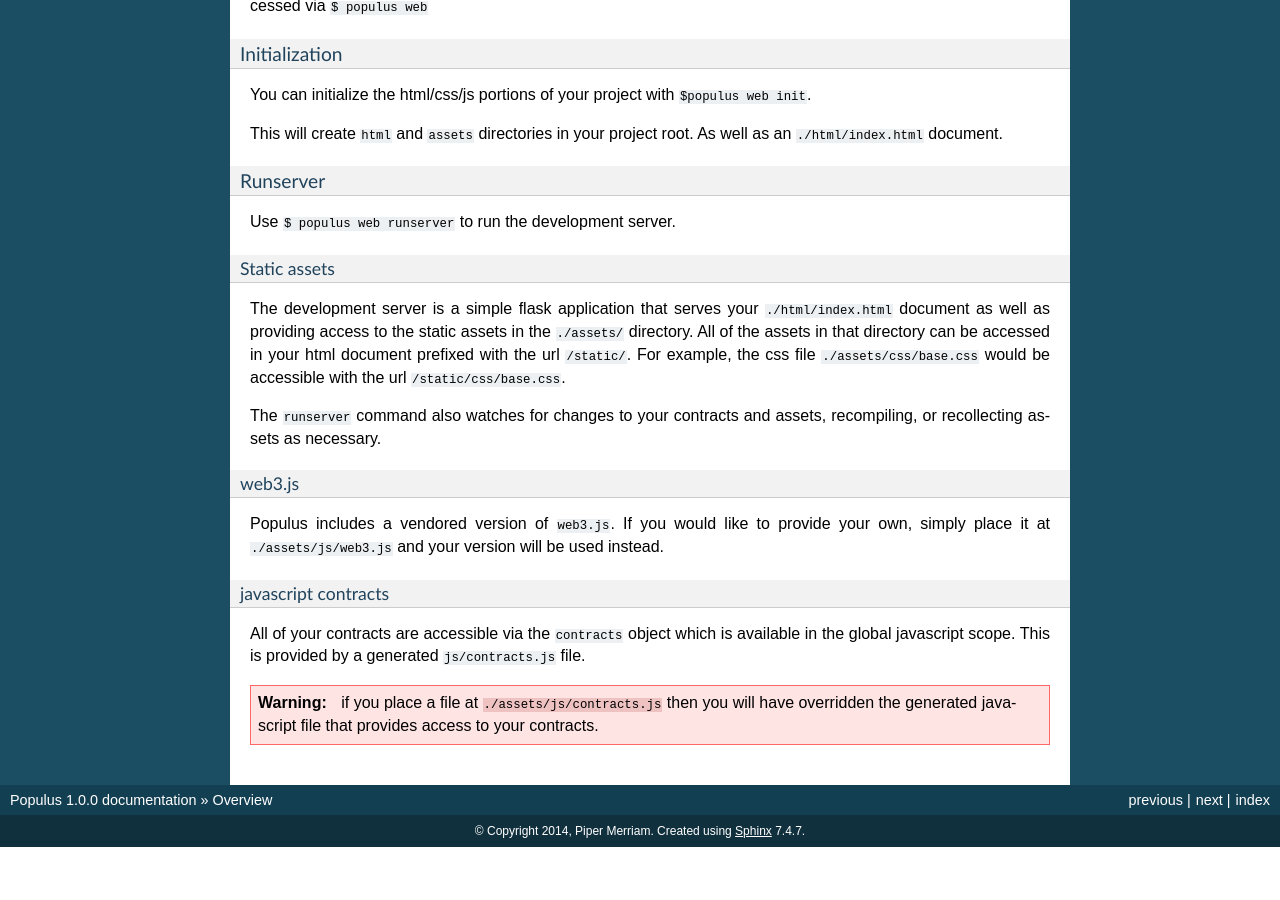
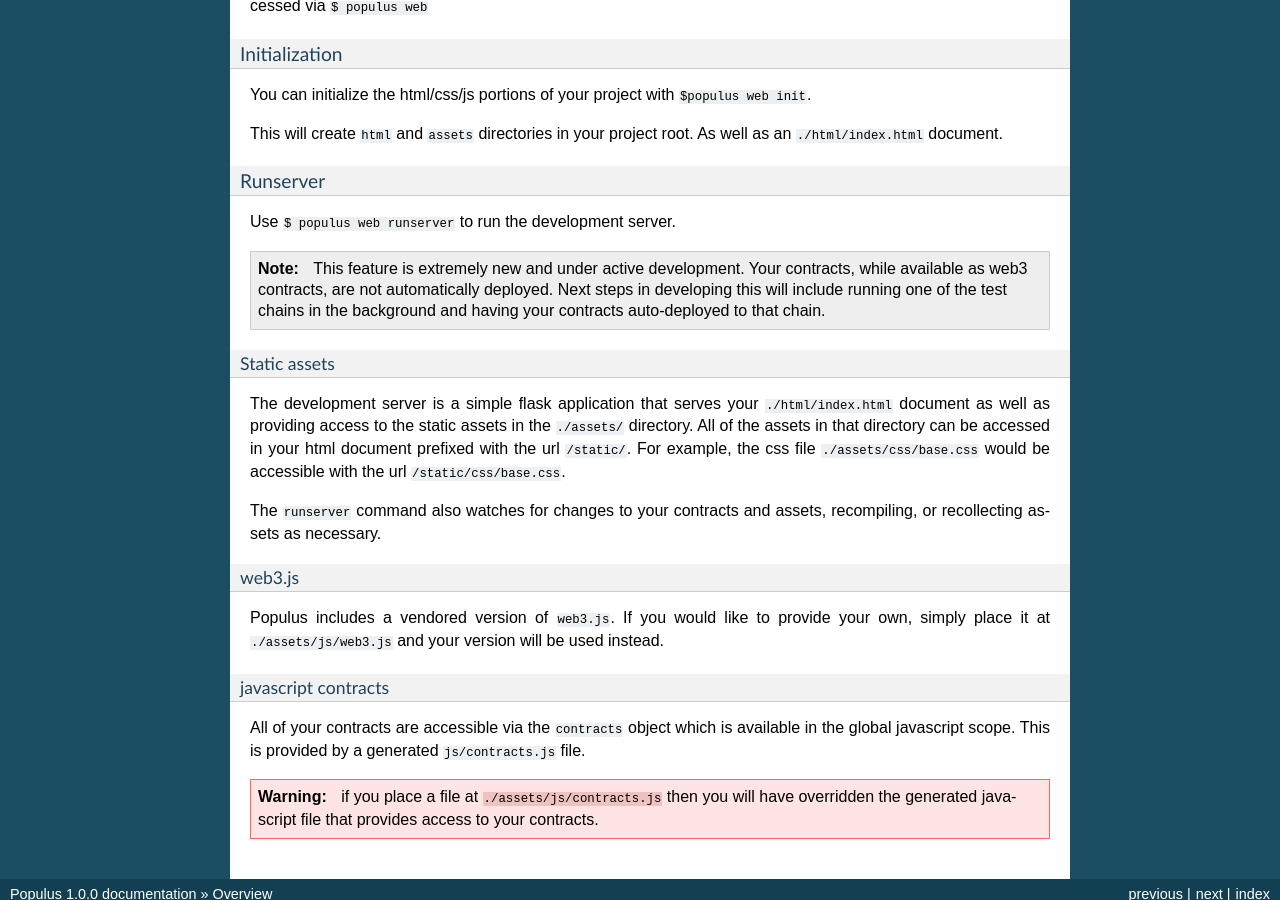
Before and after one commit to ethereum/populus, a Sphinx documentation site: the page built from docs/populus.overview.rst, in a window 1280 px wide and 900 px high, scrolled down 3258 px. Built offline with Sphinx 7.4.7, drawn with Linux system fonts in a browser that asks for light colours; pages that are not in the unit, such as notebooks, are missing from menus; before the commit the page ends 4105 px from its top, so only the background shows below that.

Commit message:
Note about js contract deployment

```diff
--- a/docs/populus.overview.rst
+++ b/docs/populus.overview.rst
@@ -243,6 +243,8 @@
 
 Use ``$ populus web runserver`` to run the development server.
 
+.. note:: This feature is extremely new and under active development.  Your contracts, while available as web3 contracts, are not automatically deployed.  Next steps in developing this will include running one of the test chains in the background and having your contracts auto-deployed to that chain.
+
 
 Static assets
 """""""""""""
```
